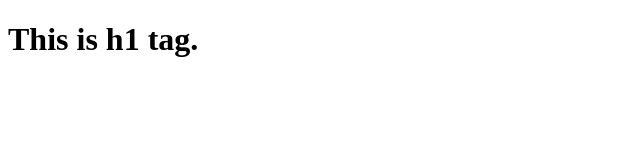
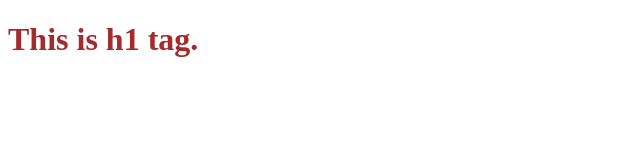
Before and after one commit to almamun76/cssPractice, a plain HTML site: page index.html in a window 1280 px wide. Shown: the whole page, without its empty margins (0-640 px from the left). Drawn offline with Linux system fonts and the light colour scheme.

Commit message:
1st inline css added

```diff
--- a/index.html
+++ b/index.html
@@ -6,6 +6,6 @@
     <title>Document</title>
 </head>
 <body>
-    <h1>This is h1 tag.</h1>
+    <h1 style="color:brown;">This is h1 tag.</h1>
 </body>
 </html>
```
